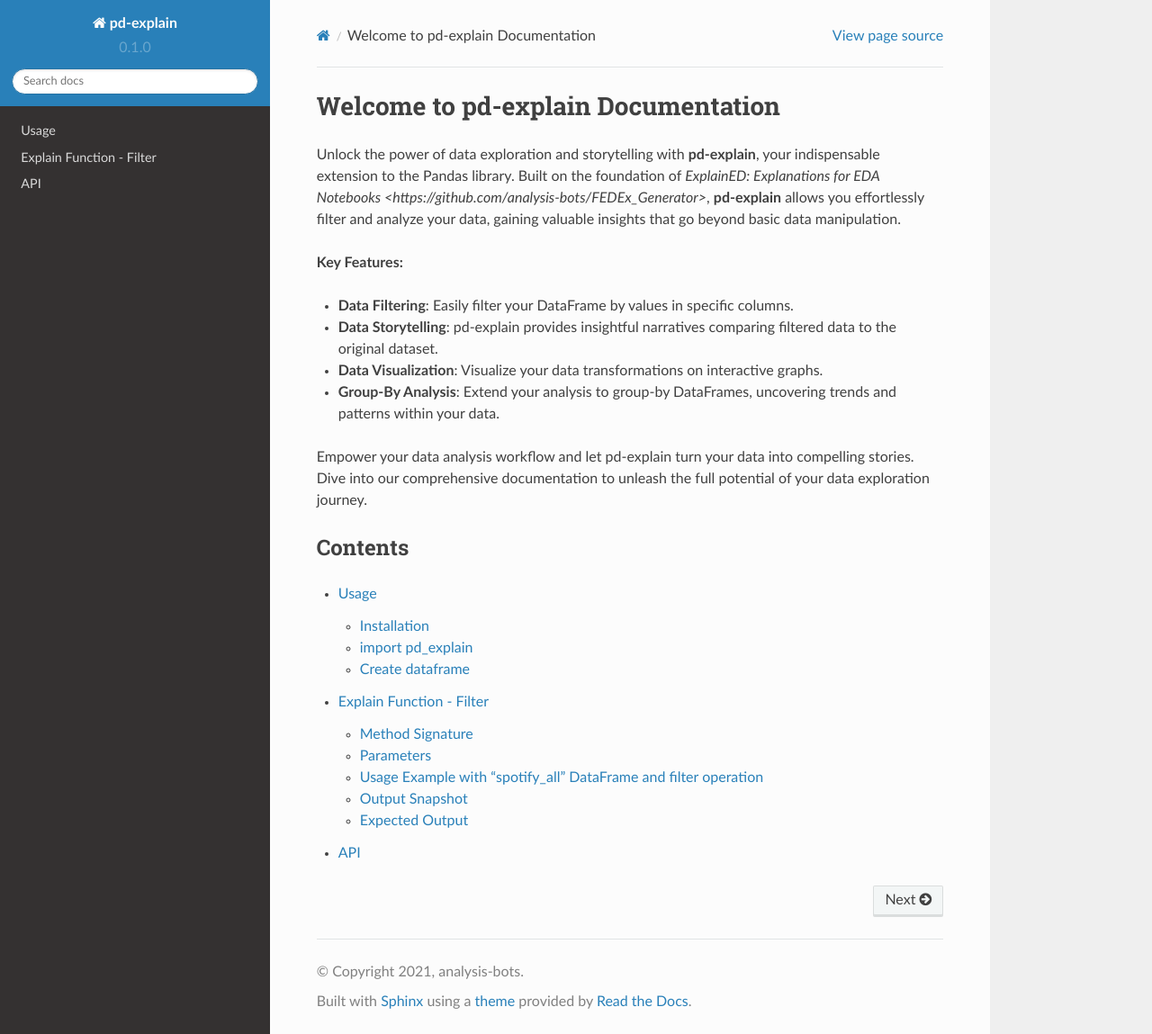
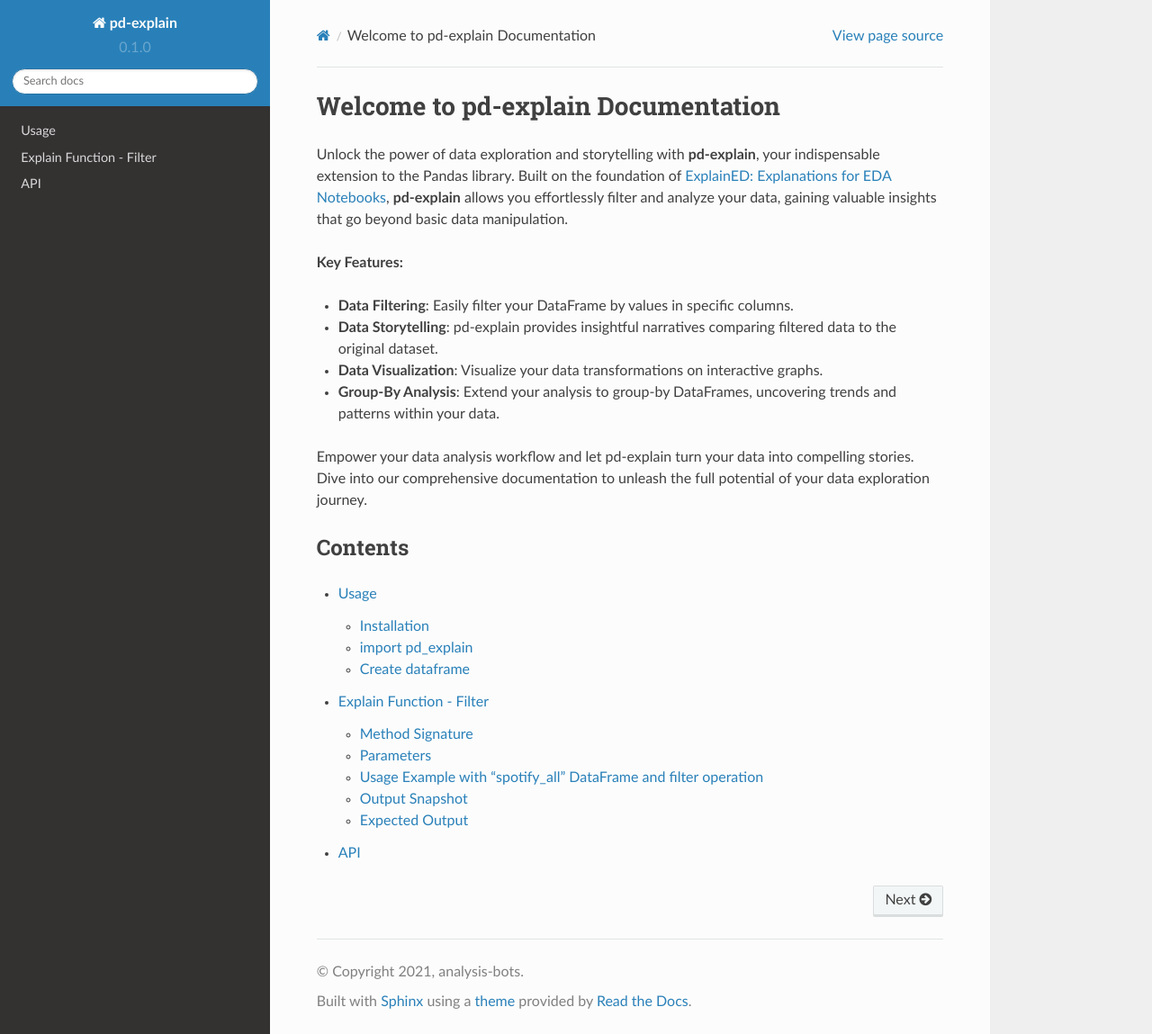
Before and after one commit to edenIsakov/pd-explain-docs, a Sphinx documentation site: the page built from docs/source/index.rst, in a window 1280 px wide and 1149 px high. Shown: the whole window at 90% size. Built offline with Sphinx 7.4.7 and the Read the Docs theme 2.0.0, drawn with Linux system fonts in a browser that asks for light colours; pages that are not in the unit, such as notebooks, are missing from menus.

Commit message:
Update index.rst

```diff
--- a/docs/source/index.rst
+++ b/docs/source/index.rst
@@ -1,7 +1,7 @@
 Welcome to pd-explain Documentation
 ==================================
 
-Unlock the power of data exploration and storytelling with **pd-explain**, your indispensable extension to the Pandas library. Built on the foundation of `ExplainED: Explanations for EDA Notebooks <https://github.com/analysis-bots/FEDEx_Generator>`, **pd-explain** allows you effortlessly filter and analyze your data, gaining valuable insights that go beyond basic data manipulation.
+Unlock the power of data exploration and storytelling with **pd-explain**, your indispensable extension to the Pandas library. Built on the foundation of `ExplainED: Explanations for EDA Notebooks <https://github.com/analysis-bots/FEDEx_Generator>`_, **pd-explain** allows you effortlessly filter and analyze your data, gaining valuable insights that go beyond basic data manipulation.
 
 **Key Features:**
 
```
